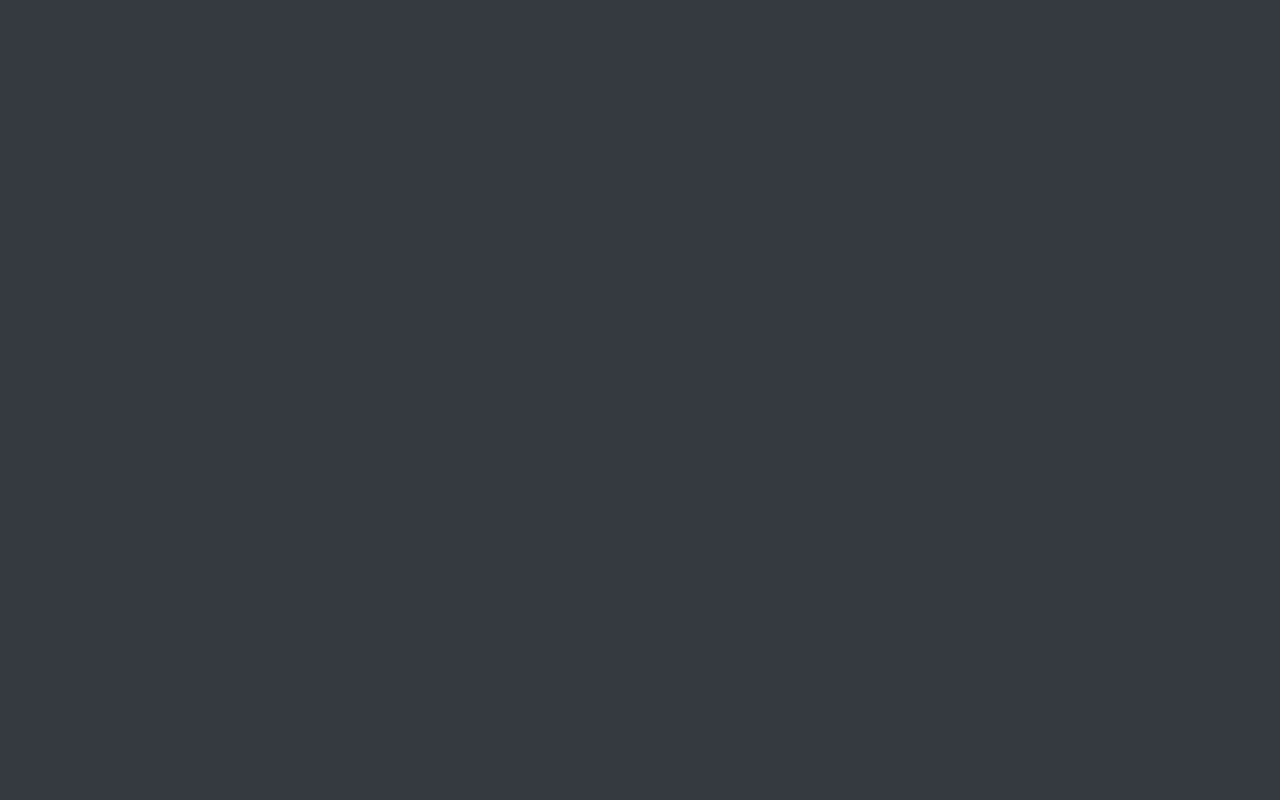
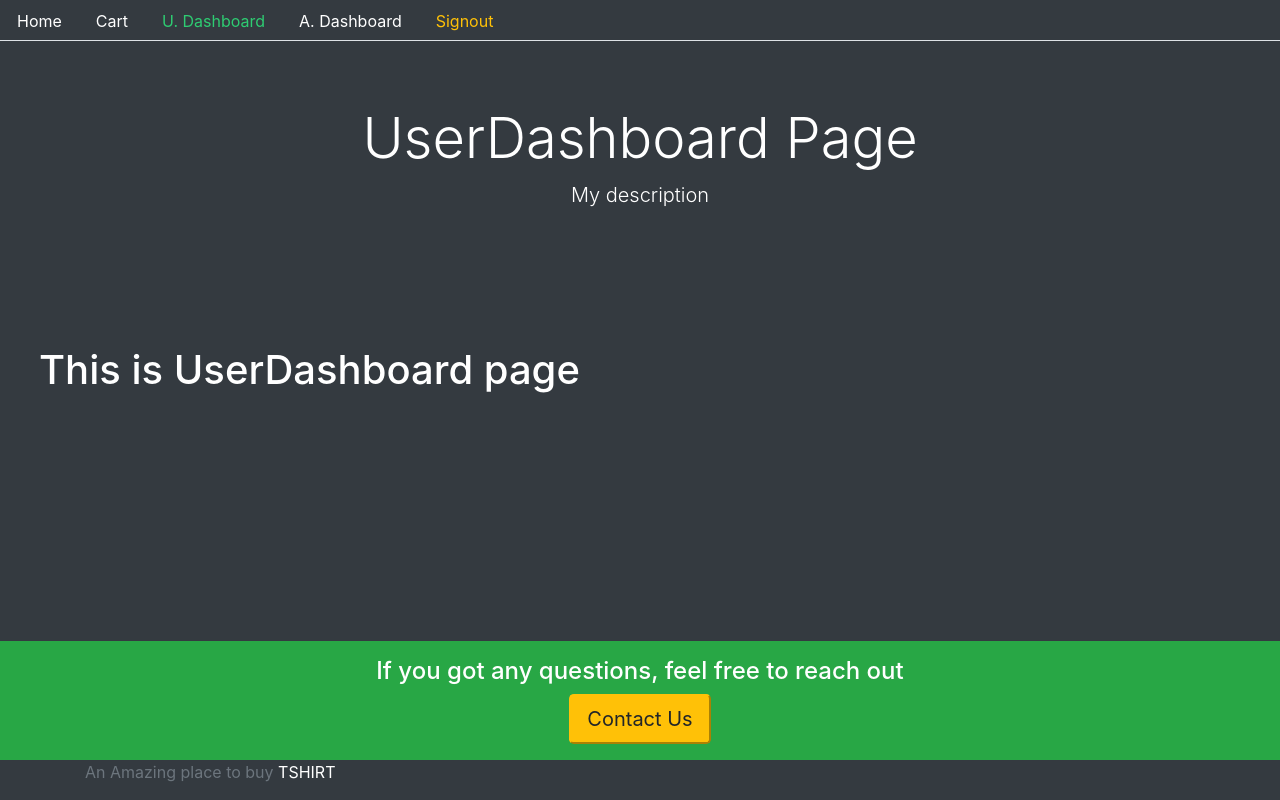
Before and after one commit to BhavjotSingh-20/Mern-Stack, a React (Create React App) app in the folder projfrontend/: page /user/dashboard in a window 1280 px wide. Built offline with nearby package versions, Linux system fonts and the light colour scheme; sample sign-in values are in the browser's storage.

Commit message:
Routes Protected

```diff
--- a/projfrontend/src/Routes.js
+++ b/projfrontend/src/Routes.js
@@ -3,6 +3,14 @@ import {BrowserRouter,Switch,Route} from "react-router-dom"
 import Home from "./core/Home"
 import Signin from './user/Signin'
 import Signup from './user/Signup'
+import AdminRoute from "./auth/helper/AdminRoutes"
+import PrivateRoute from './auth/helper/PrivateRoutes'
+import UserDashboard from './user/UserDashBoard'
+import AdminDashboard from './user/AdminDashBoard'
+
+
+
+
 export default function Routes() {
     return (
         <BrowserRouter>
@@ -10,6 +18,8 @@ export default function Routes() {
                <Route path="/" exact component={Home} />
                <Route path="/signup" exact component={Signup}/>
                <Route path="/signin" exact component={Signin}/>
+               <PrivateRoute path="/user/dashboard" exact component={UserDashboard} />
+                <AdminRoute path="/admin/dashboard" exact component={AdminDashboard} />
            </Switch>
         </BrowserRouter>
     )
--- a/projfrontend/src/auth/helper/AdminRoutes.js
+++ b/projfrontend/src/auth/helper/AdminRoutes.js
@@ -0,0 +1,28 @@
+import React from "react"
+import {Route,Redirect} from "react-router-dom"
+import { isAuthenticated } from "./index"
+
+
+
+const AdminRoute = ({ component:Component, ...rest }) => {
+
+  return (
+    <Route
+      {...rest}
+      render={props =>
+        isAuthenticated() &&  isAuthenticated().user.role === 1   ? (
+          <Component {...props}/>
+        ) : (
+          <Redirect
+            to={{
+              pathname: "/signin",
+              state: { from: props.location }
+            }}
+          />
+        )
+      }
+    />
+  );
+}
+
+export default AdminRoute
--- a/projfrontend/src/auth/helper/PrivateRoutes.js
+++ b/projfrontend/src/auth/helper/PrivateRoutes.js
@@ -1 +1,28 @@
 import React from "react"
+import {Route,Redirect} from "react-router-dom"
+import { isAuthenticated } from "./index"
+
+
+
+const PrivateRoute = ({ component:Component, ...rest }) => {
+
+  return (
+    <Route
+      {...rest}
+      render={props =>
+        isAuthenticated() ? (
+          <Component {...props}/>
+        ) : (
+          <Redirect
+            to={{
+              pathname: "/signin",
+              state: { from: props.location }
+            }}
+          />
+        )
+      }
+    />
+  );
+}
+
+export default PrivateRoute
--- a/projfrontend/src/core/Menu.js
+++ b/projfrontend/src/core/Menu.js
@@ -21,7 +21,7 @@ const Menu = ({history}) =>  {
                     <Link style={currentTab(history,"/cart")}className="nav-link" to="/cart">Cart</Link>
                 </li>
                 <li className="nav-item">
-                    <Link style={currentTab(history,"/user/dashboard")}className="nav-link" to="/user/dashboard">Dashboard</Link>
+                    <Link style={currentTab(history,"/user/dashboard")}className="nav-link" to="/user/dashboard">U. Dashboard</Link>
                 </li>
                 <li className="nav-item">
                     <Link style={currentTab(history,"/admin/dashboard")}className="nav-link" to="/admin/dashboard">A. Dashboard</Link>
--- a/projfrontend/src/user/AdminDashBoard.js
+++ b/projfrontend/src/user/AdminDashBoard.js
@@ -0,0 +1,12 @@
+import React from 'react'
+import Base from "../core/Base"
+
+const AdminDashboard = () => {
+    return (
+        <Base title="AdminDashboard Page">
+            <h1>This is AdminDashboard page</h1>
+        </Base>
+    )
+}
+
+export default AdminDashboard
--- a/projfrontend/src/user/Signin.js
+++ b/projfrontend/src/user/Signin.js
@@ -44,9 +44,9 @@ const Signin = () => {
          const performRedirect = () => {
              if(didRedirect) {
                  if(user && user.role === 1) {
-                   return <p>redirect to admin dashboard</p>
+                   return <Redirect  to="/admin/dashboard" />
                  } else {
-                     return   <p>redirect to user dashboard</p>
+                     return   <Redirect to="/user/dashboard" />
                  }
              }
              if(isAuthenticated()) {
--- a/projfrontend/src/user/UserDashBoard.js
+++ b/projfrontend/src/user/UserDashBoard.js
@@ -0,0 +1,12 @@
+import React from 'react'
+import Base from "../core/Base"
+
+const UserDashboard = () => {
+    return (
+        <Base title="UserDashboard Page">
+            <h1>This is UserDashboard page</h1>
+        </Base>
+    )
+}
+
+export default UserDashboard
```
Also changed, not shown: projfrontend/src/user/Profile.js (+12 -0 lines).
